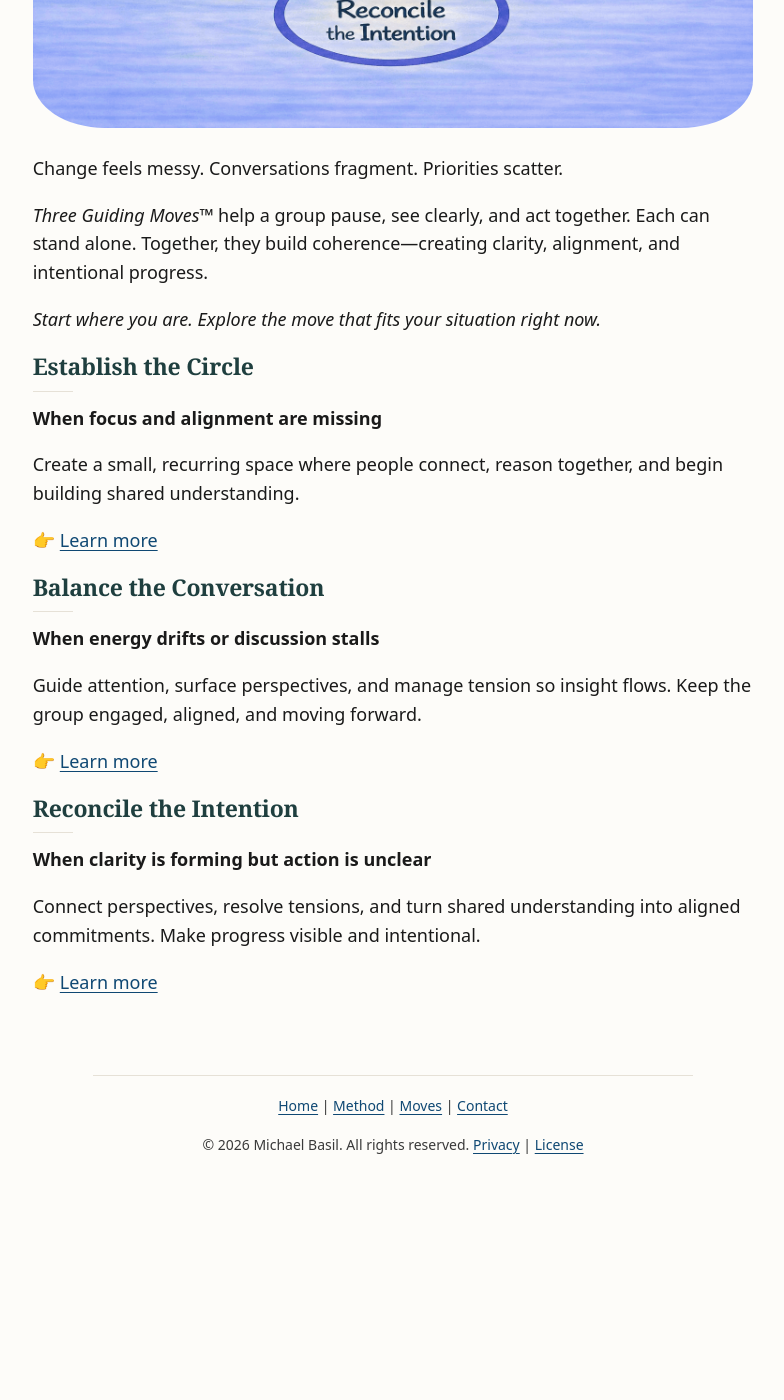
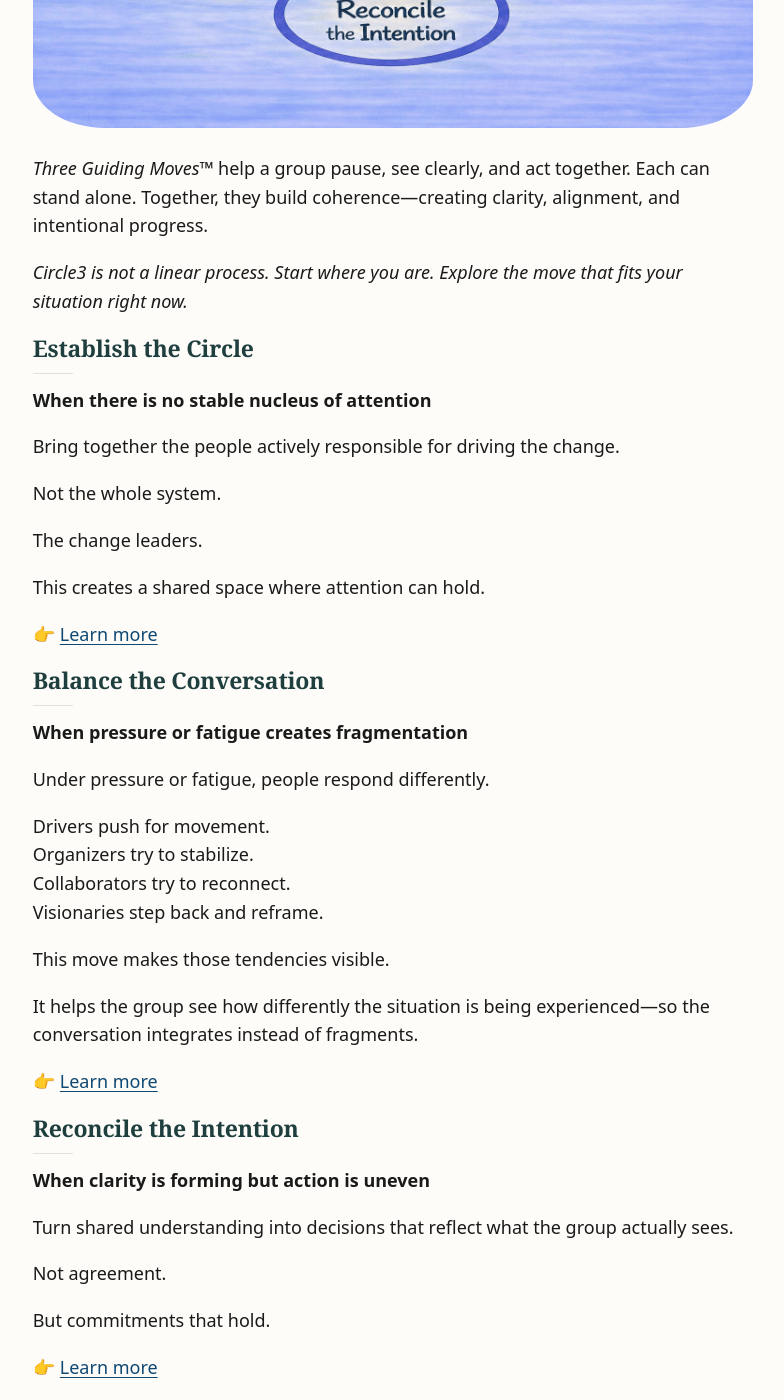
Before and after one commit to basil-family-lab/circle, a Jekyll site: the page built from moves.md, in a window 1280 px wide and 1400 px high, scrolled down 513 px. Shown: the whole window, without its empty margins (247-1031 px from the left). Built offline with Jekyll 4.4.1, drawn with Linux system fonts in a browser that asks for light colours; before the commit the page ends 1699 px from its top, so only the background shows below that.

Commit message:
refactor: moves language

```diff
--- a/moves.md
+++ b/moves.md
@@ -12,32 +12,49 @@ css_id: moves
 
 ![About the Moves](/images/moves.png)
 
-Change feels messy. Conversations fragment. Priorities scatter.
-
 *Three Guiding Moves™* help a group pause, see clearly, and act together. Each can stand alone. Together, they build coherence—creating clarity, alignment, and intentional progress.
 
-*Start where you are. Explore the move that fits your situation right now.*
+*Circle3 is not a linear process. Start where you are. Explore the move that fits your situation right now.*
 
 ## Establish the Circle
 
-**When focus and alignment are missing**
+**When there is no stable nucleus of attention**
 
-Create a small, recurring space where people connect, reason together, and begin building shared understanding.
+Bring together the people actively responsible for driving the change.
+
+Not the whole system.
+
+The change leaders.
+
+This creates a shared space where attention can hold.
 
 👉 [Learn more](/establish/){: data-ga-event="learn_more" data-ga-label="moves_to_establish"}
 
 ## Balance the Conversation
 
-**When energy drifts or discussion stalls**
+**When pressure or fatigue creates fragmentation**
 
-Guide attention, surface perspectives, and manage tension so insight flows. Keep the group engaged, aligned, and moving forward.
+Under pressure or fatigue, people respond differently.
+
+Drivers push for movement.
+Organizers try to stabilize.
+Collaborators try to reconnect.
+Visionaries step back and reframe.
+
+This move makes those tendencies visible.
+
+It helps the group see how differently the situation is being experienced—so the conversation integrates instead of fragments.
 
 👉 [Learn more](/balance/){: data-ga-event="learn_more" data-ga-label="moves_to_balance"}
 
 ## Reconcile the Intention
 
-**When clarity is forming but action is unclear**
+**When clarity is forming but action is uneven**
 
-Connect perspectives, resolve tensions, and turn shared understanding into aligned commitments. Make progress visible and intentional.
+Turn shared understanding into decisions that reflect what the group actually sees.
+
+Not agreement.
+
+But commitments that hold.
 
 👉 [Learn more](/reconcile/){: data-ga-event="learn_more" data-ga-label="moves_to_reconcile"}
```
